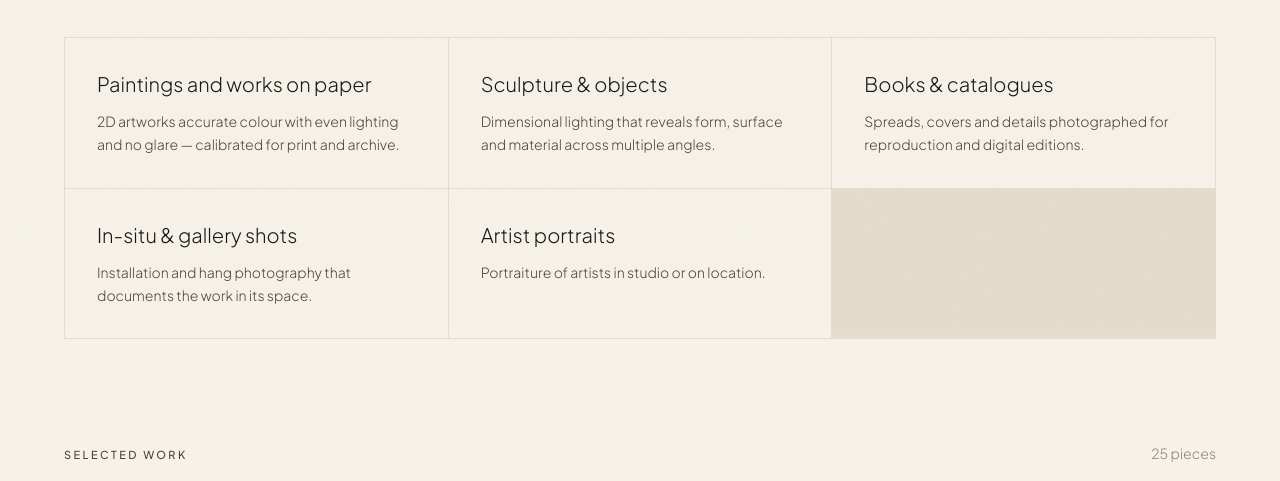
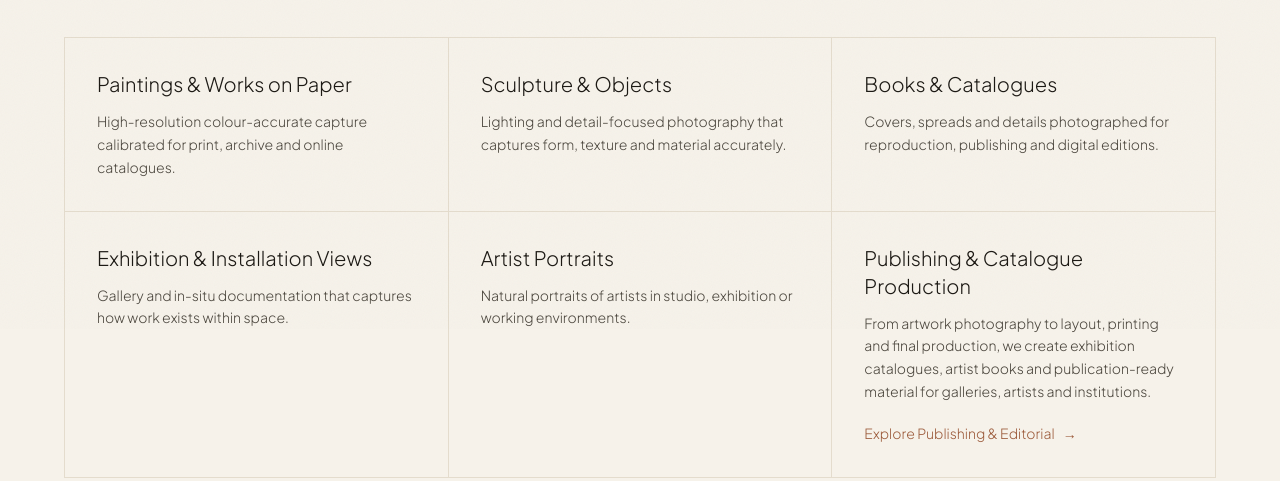
Before and after one commit to Jennifer-Zaharieva/thakatha-website, a Next.js app: page /art-reproduction in a window 1280 px wide. Shown: the part 471-952 px from the top of the page. Built offline with nearby package versions, Linux system fonts and the light colour scheme; no server answers.

Commit message:
Update page.tsx

```diff
--- a/app/art-reproduction/page.tsx
+++ b/app/art-reproduction/page.tsx
@@ -8,29 +8,29 @@ import { artGallery } from "@/lib/images";
 export const metadata: Metadata = {
   title: "Art Reproduction",
   description:
-    "Colour-accurate, archival reproduction of paintings, sculpture, books and works on paper — plus in-situ gallery shots and artist portraits.",
+    "Colour-accurate photography for artworks, exhibitions, catalogues and artist documentation.",
 };
 
 const offerings = [
   {
-    t: "Paintings and works on paper",
-    d: "2D artworks accurate colour with even lighting and no glare — calibrated for print and archive.",
+    t: "Paintings & Works on Paper",
+    d: "High-resolution colour-accurate capture calibrated for print, archive and online catalogues.",
   },
   {
-    t: "Sculpture & objects",
-    d: "Dimensional lighting that reveals form, surface and material across multiple angles.",
+    t: "Sculpture & Objects",
+    d: "Lighting and detail-focused photography that captures form, texture and material accurately.",
   },
   {
-    t: "Books & catalogues",
-    d: "Spreads, covers and details photographed for reproduction and digital editions.",
+    t: "Books & Catalogues",
+    d: "Covers, spreads and details photographed for reproduction, publishing and digital editions.",
   },
   {
-    t: "In-situ & gallery shots",
-    d: "Installation and hang photography that documents the work in its space.",
+    t: "Exhibition & Installation Views",
+    d: "Gallery and in-situ documentation that captures how work exists within space.",
   },
   {
-    t: "Artist portraits",
-    d: "Portraiture of artists in studio or on location.",
+    t: "Artist Portraits",
+    d: "Natural portraits of artists in studio, exhibition or working environments.",
   },
 ];
 
@@ -43,17 +43,29 @@ export default function ArtReproductionPage() {
         lead="Colour-accurate photography for artworks, exhibitions, catalogues and artist documentation. We photograph paintings, sculpture, books and installations with archival precision for print, digital and collection records."
       />
 
-      {/* Offerings grid — no numbers */}
+      {/* Offerings grid */}
       <section className="container-x py-10">
         <div className="grid gap-px overflow-hidden border border-line bg-line sm:grid-cols-2 lg:grid-cols-3">
           {offerings.map((o, i) => (
             <Reveal key={o.t} delay={i * 50} className="bg-bone p-8">
               <h3 className="text-xl font-light">{o.t}</h3>
-              <p className="mt-3 text-sm font-light leading-relaxed text-ink-soft">
-                {o.d}
-              </p>
+              <p className="mt-3 text-sm font-light leading-relaxed text-ink-soft">{o.d}</p>
             </Reveal>
           ))}
+
+          {/* Publishing & Catalogue Production block */}
+          <Reveal delay={5 * 50} className="bg-bone p-8">
+            <h3 className="text-xl font-light">Publishing & Catalogue Production</h3>
+            <p className="mt-3 text-sm font-light leading-relaxed text-ink-soft">
+              From artwork photography to layout, printing and final production, we create exhibition catalogues, artist books and publication-ready material for galleries, artists and institutions.
+            </p>
+            <Link
+              href="/publishing-design"
+              className="mt-5 inline-flex items-center gap-2 text-sm font-light text-clay transition-colors hover:text-clay-deep"
+            >
+              Explore Publishing & Editorial <span>→</span>
+            </Link>
+          </Reveal>
         </div>
       </section>
 
@@ -61,21 +73,18 @@ export default function ArtReproductionPage() {
       <section className="container-x py-16">
         <div className="mb-10 flex items-end justify-between border-b border-line pb-5">
           <h2 className="label text-ink-soft">Selected Work</h2>
-          <span className="text-sm font-light text-ink-faint">
-            {artGallery.length} pieces
-          </span>
+          <span className="text-sm font-light text-ink-faint">{artGallery.length} pieces</span>
         </div>
         <Gallery images={artGallery} />
       </section>
 
-      {/* CTA */}
       <section className="container-x pb-8">
         <div className="flex flex-col items-start justify-between gap-6 border-t border-line pt-12 sm:flex-row sm:items-center">
           <p className="max-w-prose2 text-2xl font-extralight">
             Have a collection or exhibition to reproduce?
           </p>
           <Link
-            href="/layout-design#brief"
+            href="/publishing-design#brief"
             className="inline-flex shrink-0 items-center gap-3 rounded-full bg-ink px-7 py-4 text-xs font-medium uppercase tracking-label text-bone transition-colors duration-300 hover:bg-clay-deep"
           >
             Request a quote <span>→</span>
```
